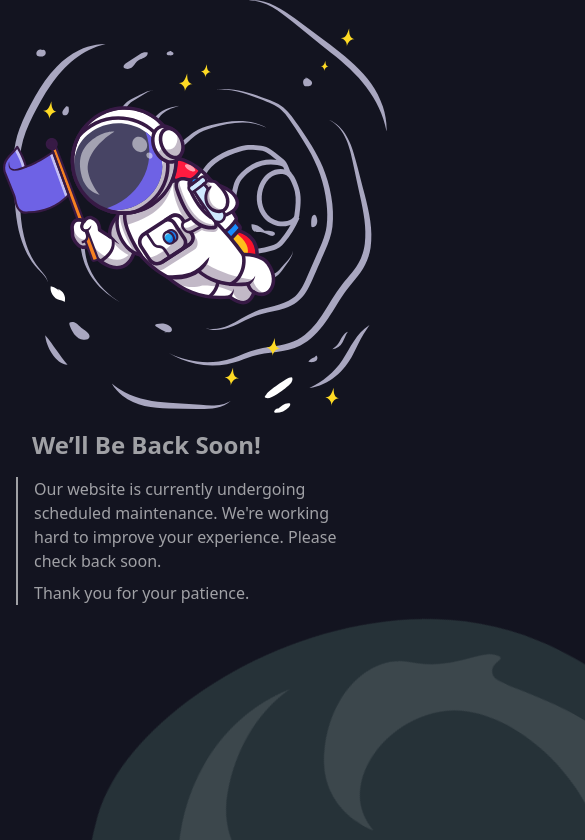
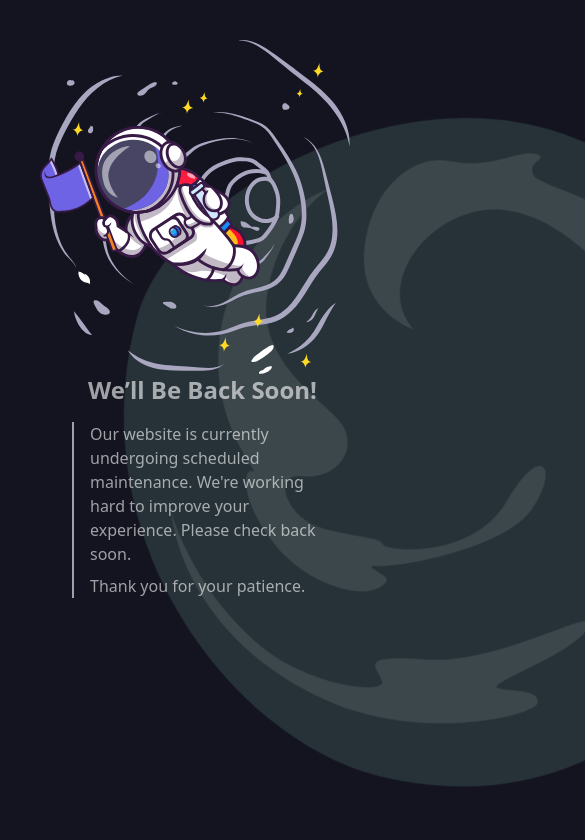
Before and after one commit to nalim07/page-404, a website built with Vite: page 503.html in a window 390 px wide. Shown: the top 840 px of the page, 585 px wide, since content can reach past the window. Built offline with nearby package versions, Linux system fonts and the light colour scheme.

Commit message:
Enhance 503 error page layout and styling with improved responsiveness and additional illustrations. Updated text styles and added a new planet illustration for visual appeal during maintenance.

```diff
--- a/503.html
+++ b/503.html
@@ -18,31 +18,31 @@
     </style>
 </head>
 <body class="bg-[#131420] text-white justify-between items-center h-screen w-full overflow-hidden">
-    <div class="flex flex-col lg:flex-row">
+    <div class="h-screen flex flex-col lg:flex-row p-10">
         <!-- ilustration Astronot -->
-        <div class="flex justify-center z-10">
+        <div class="flex justify-center z-10 lg:w-full">
             <img src="/503/ilus-astronot.svg" alt="Under Maintenance" class="w-96 md:w-[500px] lg:w-full">
         </div>
 
         <!-- Message -->
-        <div class="flex flex-col justify-center mt-4 md:m-8 md:mt-16 lg:mt-0 lg:w-1/2">
-            <h1 class="text-white/60 font-bold text-2xl md:text-4xl text-start px-4 ml-4">We’ll Be Back Soon!</h1>
-            <p class="text-white/60 text-md md:text-2xl text-start m-4 px-4 border-l-2 border-white/60">
+        <div class="flex flex-col justify-center pl-4 lg:w-full z-10">
+            <h1 class="text-white/60 font-bold text-2xl md:text-4xl lg:text-5xl text-start px-4 ml-4">We’ll Be Back Soon!</h1>
+            <p class="text-white/60 text-md md:text-xl text-start m-4 pl-4 border-l-2 border-white/60">
                 Our website is currently undergoing scheduled maintenance. We're working hard to improve your experience. Please check back soon.
                 <span class="block mt-2">Thank you for your patience.</span>
             </p>
         </div>
+        <!-- ilustration Planet -->
+        <div class="absolute flex justify-center md:-left-20 lg:top-[550px] lg:left-0 lg:right-0">
+            <svg class="w-[817px] h-[817px] md:w-[1500px] md:h-[1500px] lg:w-[2471px] lg:h-[2471px] rotate" viewBox="0 0 2471 2468" fill="none" xmlns="http://www.w3.org/2000/svg">
+                <path d="M1552.81 2195.91C1102.04 2327.43 392.665 2023.22 219.905 1355.52C126.459 994.734 534.495 300.958 1107.87 228.829C1681.25 156.699 2063.53 556.271 2198.25 925.032C2332.98 1293.79 2235.78 1996.61 1552.81 2195.91Z" fill="#263238"/>
+                <path opacity="0.1" d="M1292.36 2078.68C1611.33 2047.32 1871.01 1799.12 1853.03 1763.27C1835.04 1727.41 1770.54 1775.31 1727.54 1786.9C1684.54 1798.49 1872.66 1585.47 1872.67 1491.65C1872.69 1397.82 1701.25 1722.03 1496.32 1820.49C1291.39 1918.94 1390.47 1915.17 1414.52 1945.69C1438.56 1976.21 1219.52 2074.99 1017.63 2031.32C815.739 1987.65 675.906 1885.34 606.661 1820.68C606.569 1820.99 812.215 2125.92 1292.36 2078.68Z" fill="white"/>
+                <path opacity="0.1" d="M1273.27 1673.03C1277.65 1749.14 1096.39 1809.86 934.125 1751.14C771.857 1692.43 724.487 1595.11 755.79 1590.49C787.093 1585.87 608.334 1541.67 499.505 1351.91C390.676 1162.15 387.843 909.769 532.158 730.776C532.158 730.776 446.144 882.421 524.943 1098.12C603.742 1313.82 866.72 1292.7 933.578 1339.97C1000.44 1387.25 984.212 1488.46 895.268 1527.19C806.325 1565.91 914.586 1658.94 1015.9 1635.82C1117.22 1612.7 1188.89 1568.36 1207.65 1583.92C1226.42 1599.47 1468.03 1489.98 1467.99 1283.41C1467.95 1076.84 1555.16 1114.02 1546.02 1263.11C1536.88 1412.19 1279.73 1624.64 1227.63 1649.16C1175.52 1673.69 1272.25 1655.34 1273.27 1673.03Z" fill="white"/>
+                <path opacity="0.1" d="M1803.09 1217.95C1714.52 1291.85 1757.18 1014.82 1664.04 787.496C1570.9 560.169 1233.86 443.282 1032.63 519.992C831.397 596.702 775.856 910.106 963.285 975.207C963.285 975.207 798.958 1009.35 719.32 850.795C639.682 692.241 685.08 519.406 805.948 478.67C926.817 437.934 970.573 341.795 1017.23 330.93C1063.88 320.064 1007.06 360.883 1041.66 387.565C1076.25 414.246 1252.96 336.238 1503.11 383.002C1753.26 429.766 1829.07 524.768 1909.81 664.04C1990.55 803.312 1855.43 652.956 1816.55 693.496C1777.67 734.035 1839.85 797.941 1853.41 872.704C1866.97 947.467 1852.89 1026.07 1796.36 988.525C1739.82 950.98 1845.8 1182.36 1803.09 1217.95Z" fill="white"/>
+            </svg>
+        </div>
     </div>
 
-    <!-- ilustration Planet -->
-    <div class="absolute flex justify-center -mt-20 -mr-16 md:-left-20 lg:top-[550px] lg:left-0 lg:right-0">
-        <svg class="w-[817px] h-[817px] md:w-[1500px] md:h-[1500px] rotate" viewBox="0 0 2471 2468" fill="none" xmlns="http://www.w3.org/2000/svg">
-            <path d="M1552.81 2195.91C1102.04 2327.43 392.665 2023.22 219.905 1355.52C126.459 994.734 534.495 300.958 1107.87 228.829C1681.25 156.699 2063.53 556.271 2198.25 925.032C2332.98 1293.79 2235.78 1996.61 1552.81 2195.91Z" fill="#263238"/>
-            <path opacity="0.1" d="M1292.36 2078.68C1611.33 2047.32 1871.01 1799.12 1853.03 1763.27C1835.04 1727.41 1770.54 1775.31 1727.54 1786.9C1684.54 1798.49 1872.66 1585.47 1872.67 1491.65C1872.69 1397.82 1701.25 1722.03 1496.32 1820.49C1291.39 1918.94 1390.47 1915.17 1414.52 1945.69C1438.56 1976.21 1219.52 2074.99 1017.63 2031.32C815.739 1987.65 675.906 1885.34 606.661 1820.68C606.569 1820.99 812.215 2125.92 1292.36 2078.68Z" fill="white"/>
-            <path opacity="0.1" d="M1273.27 1673.03C1277.65 1749.14 1096.39 1809.86 934.125 1751.14C771.857 1692.43 724.487 1595.11 755.79 1590.49C787.093 1585.87 608.334 1541.67 499.505 1351.91C390.676 1162.15 387.843 909.769 532.158 730.776C532.158 730.776 446.144 882.421 524.943 1098.12C603.742 1313.82 866.72 1292.7 933.578 1339.97C1000.44 1387.25 984.212 1488.46 895.268 1527.19C806.325 1565.91 914.586 1658.94 1015.9 1635.82C1117.22 1612.7 1188.89 1568.36 1207.65 1583.92C1226.42 1599.47 1468.03 1489.98 1467.99 1283.41C1467.95 1076.84 1555.16 1114.02 1546.02 1263.11C1536.88 1412.19 1279.73 1624.64 1227.63 1649.16C1175.52 1673.69 1272.25 1655.34 1273.27 1673.03Z" fill="white"/>
-            <path opacity="0.1" d="M1803.09 1217.95C1714.52 1291.85 1757.18 1014.82 1664.04 787.496C1570.9 560.169 1233.86 443.282 1032.63 519.992C831.397 596.702 775.856 910.106 963.285 975.207C963.285 975.207 798.958 1009.35 719.32 850.795C639.682 692.241 685.08 519.406 805.948 478.67C926.817 437.934 970.573 341.795 1017.23 330.93C1063.88 320.064 1007.06 360.883 1041.66 387.565C1076.25 414.246 1252.96 336.238 1503.11 383.002C1753.26 429.766 1829.07 524.768 1909.81 664.04C1990.55 803.312 1855.43 652.956 1816.55 693.496C1777.67 734.035 1839.85 797.941 1853.41 872.704C1866.97 947.467 1852.89 1026.07 1796.36 988.525C1739.82 950.98 1845.8 1182.36 1803.09 1217.95Z" fill="white"/>
-        </svg>
-    </div>
 
     <script type="module" src="/main.js"></script>
 </body>
```
